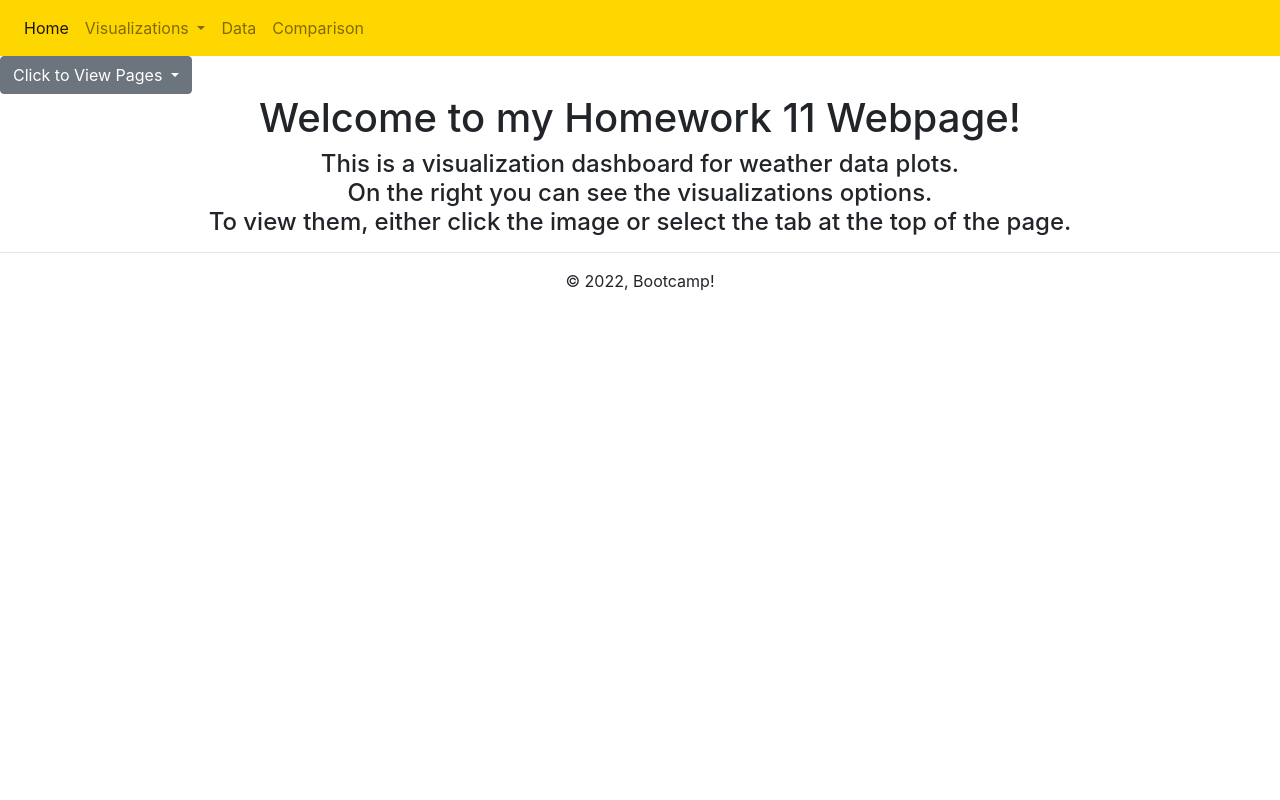
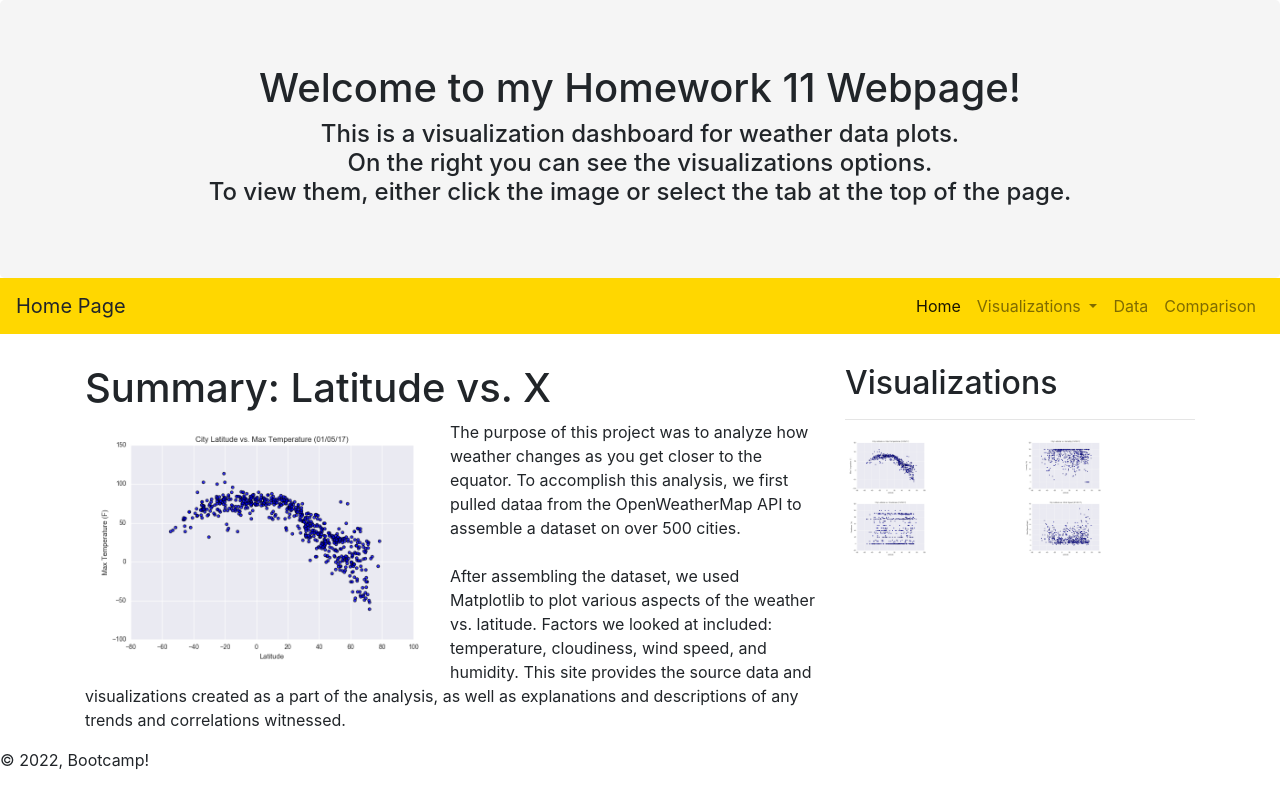
Before and after one commit to iam-themoon/Web-Design-Challenge, a plain HTML site: page visualizations/landingpage.html in a window 1280 px wide. Drawn offline with nearby package versions, Linux system fonts and the light colour scheme.

Commit message:
Updated pages (mostly landingpage), finally added some CSS to syle file

```diff
--- /dev/null
+++ b/css/style.css
@@ -0,0 +1,4 @@
+img {
+  max-width: 50%;
+  height: auto;
+}
--- a/visualizations/landingpage.html
+++ b/visualizations/landingpage.html
@@ -7,10 +7,11 @@
             For source-citing, this page is being built from Dr. Arrington's framework his "Favorite Things" page he made in class
             Modifications and flavorings are my own
         -->
+        <meta name="viewport" content="width=device-width, initial-scale=1">
 
         <!-- Import style sheets -->
-        <link rel="stylesheet" type="text/css" href="css/mediaQuery.css">
-        <link rel="stylesheet" type="text/css" href="css/favTable.css">
+        <link rel="stylesheet" type="text/css" href="../css/style.css">
+        <link rel="stylesheet" type="text/css" href="#">
         <link rel="stylesheet"
         href="https://stackpath.bootstrapcdn.com/bootstrap/4.3.1/css/bootstrap.min.css"
         integrity="sha384-ggOyR0iXCbMQv3Xipma34MD+dH/1fQ784/j6cY/iJTQUOhcWr7x9JvoRxT2MZw1T"
@@ -19,17 +20,42 @@
 
     <!-- Body of HTML ("the page") -->
     <body>
+        <!-- Page header and explanation -->
+        <div class="jumbotron text-center" style="background-color: whitesmoke; margin-bottom:0">
+            <h1>Welcome to my Homework 11 Webpage!</h1>
+            <h4>This is a visualization dashboard for weather data plots. <br>
+                On the right you can see the visualizations options. <br>
+                To view them, either click the image or select the tab at the top of the page.
+            </h4>
+        </div>
+
         <!-- Navigation bar from bootstrap -->
-        <nav class="navbar navbar-expand-lg navbar-light" style="background-color: gold">
-            <div class="collapse navbar-collapse" id="navbarSupportedContent">
-              <ul class="navbar-nav mr-auto">
+        <nav class="navbar sticky-top navbar-expand-sm navbar-light" style="background-color: gold">
+
+            <!-- Current page label in top left  -->
+            <a class="navbar-brand">Home Page</a>
+
+            <!-- Create toggler hamburger menu for when screen is shrunk -->
+            <button class="navbar-toggler" type="button" data-toggle="collapse" data-target="#collapsibleNavbar">
+                <span class="navbar-toggler-icon"></span>
+            </button>
+
+            <!-- Remaining navbar items -->
+            <div class="collapse navbar-collapse" id="collapsibleNavbar">
+
+                <!-- Unordered list of navbar links, auto-aligned to right -->
+                <ul class="navbar-nav ml-auto">
+                    <!-- Item 1 - Home page (the active page) -->
                     <li class="nav-item active">
-                  <a class="nav-link" href="visualizations/landingpage.html">Home <span class="sr-only">(current)</span></a>
+                        <a class="nav-link" href="landingpage.html">Home</a>
                     </li>
+
+                    <!-- Drop-down list for Vis page links -->
                     <li class="nav-item dropdown">
                         <a class="nav-link dropdown-toggle" href="#" id="navbarDropdown" role="button" data-toggle="dropdown" aria-haspopup="true" aria-expanded="false">
                             Visualizations
                         </a>
+                        <!-- Vis page links -->
                         <div class="dropdown-menu" aria-labelledby="navbarDropdown">
                             <a class="dropdown-item" href="visualization_1.html">Visualization 1</a>
                             <a class="dropdown-item" href="visualization_2.html">Visualization 2</a>
@@ -37,9 +63,11 @@
                             <a class="dropdown-item" href="visualization_4.html">Visualization 4</a>
                         </div>
                     </li>
+                    <!-- Link for Data page -->
                     <li class="nav-item">
                         <a class="nav-link" href="data.html">Data</a>
                     </li>
+                    <!-- Link for Comparison page -->
                     <li class="nav-item">
                         <a class="nav-link" href="comparison.html">Comparison</a>
                     </li>
@@ -47,41 +75,89 @@
             </div>
         </nav>
 
+        <!-- Body of the page -->
+        <!-- Divide page into containers -->
+        <div class="container" style="margin-top:30px">
 
-        <!-- Small screen drop-down menu -->
-        <nav id="smallScreenNav">
-            <div class="dropdown">
-                <button class="btn btn-secondary dropdown-toggle" type="button" id="dropdownMenuButton" data-toggle="dropdown" aria-expanded="false">
-                Click to View Pages
-                </button>
-                <div class="dropdown-menu" aria-labelledby="dropdownMenuButton">
-                <a class="dropdown-item" href="index.html">Home</a>
-                <a class="dropdown-item" href="visualization_1.html">Visualization 1</a>
-                <a class="dropdown-item" href="visualization_2.html">Visualization 2</a>
-                <a class="dropdown-item" href="visualization_3.html">Visualization 3</a>
-                <a class="dropdown-item" href="visualization_4.html">Visualization 4</a>
-                <a class="dropdown-item" href="data.html">Data</a>
-                <a class="dropdown-item" href="comparison.html">Comparison</a>
+            <!-- Divide containers into rows -->
+            <div class="row">
+
+                <!-- Create small 1/4-page column -->
+                <div class="col-sm-8">
+
+                    <!-- Header for page/explaination paragraph -->
+                    <h1> Summary: Latitude vs. X </h1>
+
+                        <!-- Paragraph and example image (Fig1) -->
+                        <p>
+                            <!-- Fig1 -->
+                            <img src="../Resources/assets/images/Fig1.png" alt="Fig1" style="float: left">
+
+                            <!-- Paragraph -->
+                            The purpose of this project was to analyze how weather changes as you get closer to the equator. To accomplish this analysis, we first pulled dataa from the OpenWeatherMap API to assemble a dataset on over 500 cities.
+
+                            <!-- Breaks -->
+                            <br> <br>
+
+                            <!-- Paragraph cont -->
+                            After assembling the dataset, we used Matplotlib to plot various aspects of the weather vs. latitude. Factors we looked at included: temperature, cloudiness, wind speed, and humidity. This site provides the source data and visualizations created as a part of the analysis, as well as explanations and descriptions of any trends and correlations witnessed.
+                        </p>
+                </div>
+
+                <div class="col-sm-4">
+                    <h2>Visualizations</h2>
+                    <hr>
+
+                    <!-- Table for Vis images -->
+                    <table>
+                        <!-- Row 1 -->
+                        <tr>
+                            <!-- Column 1  -->
+                            <th>
+                                <!-- Link to Vis1 page -->
+                                <a href="visualization_1.html">
+                                    <!-- Fig1 img -->
+                                    <img src="../Resources/assets/images/Fig1.png" alt="Fig1">
+                                </a>
+                            </th>
+
+                            <!-- Column 2 -->
+                            <th>
+                                <!-- Link to Vis2 page -->
+                                <a href="visualization_2.html">
+                                    <!-- Fig2 img -->
+                                    <img src="../Resources/assets/images/Fig2.png" alt="Fig2">
+                                </a>
+                            </th>
+                        </tr>
+
+                        <!-- Row 2 -->
+                        <tr>
+                            <!-- Column 1  -->
+                            <th>
+                                <!-- Link to Vis3 page -->
+                                <a href="visualization_3.html">
+                                    <!-- Fig3 img -->
+                                    <img src="../Resources/assets/images/Fig3.png" alt="Fig3">
+                                </a>
+                            </th>
+
+                            <!-- Column 2 -->
+                            <th>
+                                <!-- Link to Vis4 page -->
+                                <a href="visualization_4.html">
+                                    <!-- Fig4 img -->
+                                    <img src="../Resources/assets/images/Fig4.png" alt="Fig4">
+                                </a>
+                            </th>
+                        </tr>
+                    </table>
                 </div>
             </div>
-        </nav>
-
-
-        <!-- Body of the page -->
-        <center>
-            <!-- Page header and explanation -->
-            <h1>Welcome to my Homework 11 Webpage!</h1>
-            <h4>This is a visualization dashboard for weather data plots. <br>
-                On the right you can see the visualizations options. <br>
-                To view them, either click the image or select the tab at the top of the page.
-            </h4>
-            <hr>
-
-
+        </div>
         <footer>
             <p>&copy; 2022, Bootcamp!</p>
         </footer>
-        </center>
         <script src="https://code.jquery.com/jquery-3.3.1.slim.min.js" integrity="sha384-q8i/X+965DzO0rT7abK41JStQIAqVgRVzpbzo5smXKp4YfRvH+8abtTE1Pi6jizo" crossorigin="anonymous"></script>
         <script src="https://cdnjs.cloudflare.com/ajax/libs/popper.js/1.14.7/umd/popper.min.js" integrity="sha384-UO2eT0CpHqdSJQ6hJty5KVphtPhzWj9WO1clHTMGa3JDZwrnQq4sF86dIHNDz0W1" crossorigin="anonymous"></script>
         <script src="https://stackpath.bootstrapcdn.com/bootstrap/4.3.1/js/bootstrap.min.js" integrity="sha384-JjSmVgyd0p3pXB1rRibZUAYoIIy6OrQ6VrjIEaFf/nJGzIxFDsf4x0xIM+B07jRM" crossorigin="anonymous"></script>
```
Also changed, not shown: style.css (deleted, +0 -10 lines), visualizations/comparison.html (+7 -6 lines), visualizations/data.html (+5 -5 lines), visualizations/visualization_1.html (+5 -5 lines), visualizations/visualization_2.html (+5 -5 lines), visualizations/visualization_3.html (+5 -5 lines), visualizations/visualization_4.html (+5 -5 lines). Lines whose indentation alone changed are shown as unchanged.
